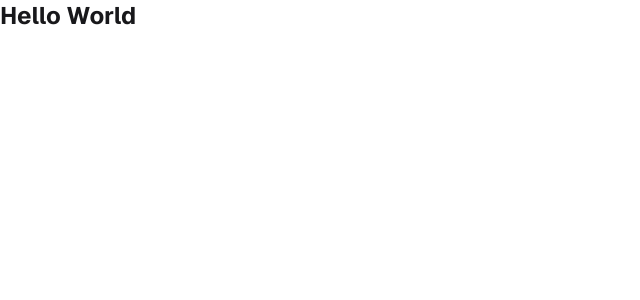
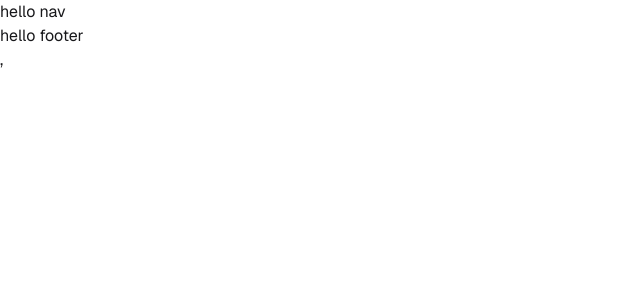
Before and after one commit to Mahadi176/KinKeeper, a React (Vite) app: page / in a window 1280 px wide. Shown: the top 300 px of the page, without its empty margins (0-640 px from the left). Built offline with nearby package versions, Linux system fonts and the light colour scheme.

Commit message:
routes added and error page added

```diff
--- /dev/null
+++ b/src/Components/Footer/Footer.jsx
@@ -0,0 +1,11 @@
+import React from 'react';
+
+const Footer = () => {
+    return (
+        <div>
+            hello footer
+        </div>
+    );
+};
+
+export default Footer;
--- /dev/null
+++ b/src/Components/Navbar/Navbar.jsx
@@ -0,0 +1,11 @@
+import React from 'react';
+
+const Navbar = () => {
+    return (
+        <div>
+            hello nav
+        </div>
+    );
+};
+
+export default Navbar;
--- /dev/null
+++ b/src/layout/LayoutPage.jsx
@@ -0,0 +1,16 @@
+import React from 'react';
+import Navbar from '../Components/Navbar/Navbar';
+import Footer from '../Components/Footer/Footer';
+import { Outlet } from 'react-router';
+
+const LayoutPage = () => {
+    return (
+        <div>
+            <Navbar/>
+            <Outlet/>
+           <Footer/>
+        </div>
+    );
+};
+
+export default LayoutPage;
--- a/src/main.jsx
+++ b/src/main.jsx
@@ -1,10 +1,26 @@
 import { StrictMode } from 'react'
 import { createRoot } from 'react-dom/client'
+import { createBrowserRouter } from 'react-router'
+import { RouterProvider } from 'react-router/dom'
+import LayoutPage from './layout/LayoutPage'
 import './index.css'
+import ErrorPage from './pages/ErrorPage/ErrorPage'
 
+const router = createBrowserRouter([
+  {
+    path : '/',
+    element : <LayoutPage/>,
+    children : [
+      {
+
+      }
+    ],
+    errorElement : <ErrorPage/>
+  },
+])
 
 createRoot(document.getElementById('root')).render(
   <StrictMode>
-    <h1 className='font-bold text-2xl'>Hello World</h1>
+     <RouterProvider router={router} />,
   </StrictMode>,
 )
--- /dev/null
+++ b/src/pages/ErrorPage/ErrorPage.jsx
@@ -0,0 +1,36 @@
+import React from 'react';
+
+const ErrorPage = () => {
+    return (
+        <div className="min-h-screen flex items-center justify-center bg-white text-green-600">
+            <div className="text-center px-6">
+
+
+                <h1 className="text-8xl font-extrabold tracking-widest text-green-500">
+                    404
+                </h1>
+
+
+                <div className="w-24 h-1 bg-green-500 mx-auto my-6 rounded-full"></div>
+
+                <h2 className="text-2xl md:text-3xl font-semibold mb-4">
+                    Page Not Found
+                </h2>
+
+                <p className="text-gray-500 mb-8">
+                    The page you're looking for doesn't exist or has been moved.
+                </p>
+
+                <a
+                    href="/"
+                    className="inline-block px-6 py-3 border-2 border-green-500 text-green-600 font-medium rounded-full hover:bg-green-500 hover:text-white transition duration-300"
+                >
+                    Go Home
+                </a>
+
+            </div>
+        </div>
+    );
+};
+
+export default ErrorPage;
```
